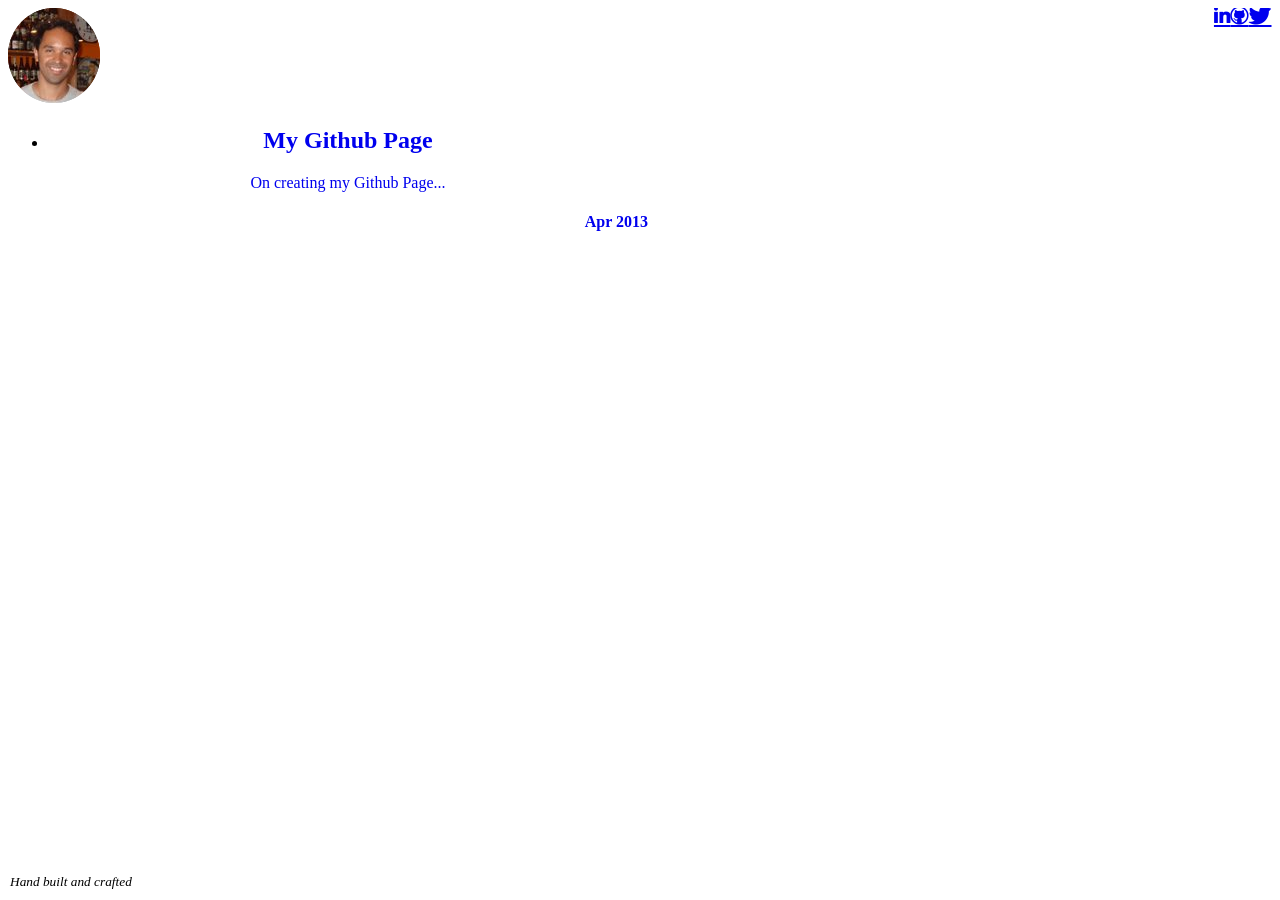
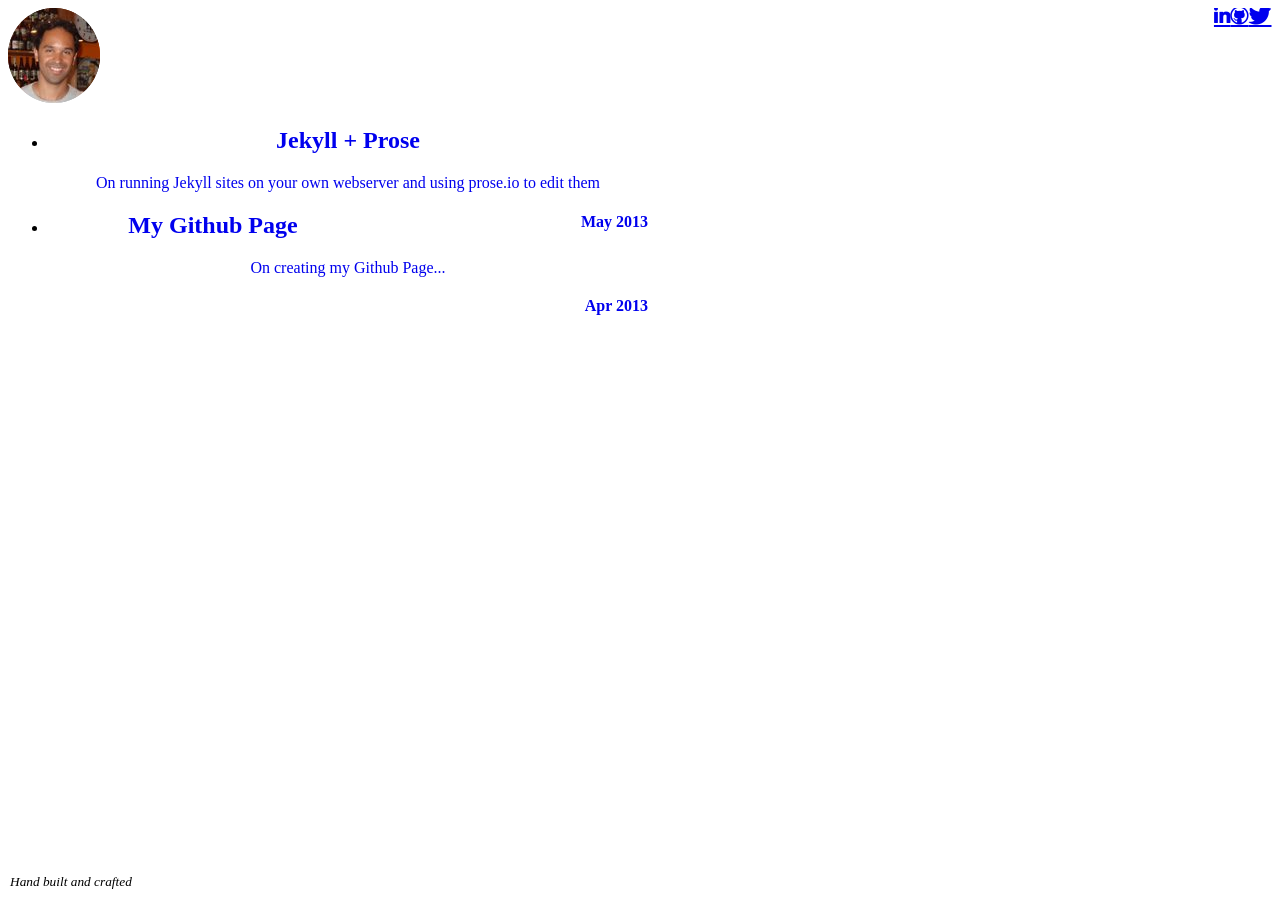
Before and after one commit to rrevi/rrevi.github.io, a Jekyll site: the page built from index.html, in a window 1280 px wide. Built offline with Jekyll 4.4.1, drawn with Linux system fonts in a browser that asks for light colours; nearby versions of some CDN libraries.

Commit message:
Updated _posts/2013-05-05-prose.md

```diff
--- a/_posts/2013-05-05-prose.md
+++ b/_posts/2013-05-05-prose.md
@@ -1,6 +1,7 @@
 ---
-layout: default
-published: false
+layout: post
+title: Jekyll + Prose
+intro: On running Jekyll sites on your own webserver and using prose.io to edit them
 ---
 
 Recently, I found an article by [Development Seed][development_seed] on running Jekyll based sites on your own web server. Having started to use GitHub Pages just last month, I thought it was an awesome idea to be able to develop small Jekyll based sites, update them using Git from anywhere in the world, and have the webserver recompile the site based on the commit.
```
